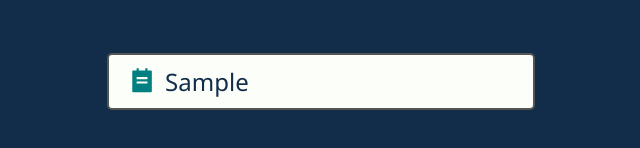
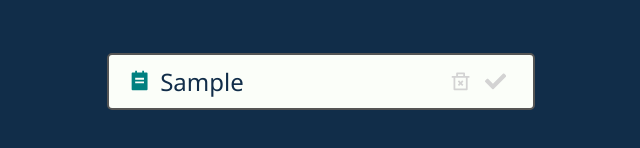
Before and after one commit to antgnist/react-todo, a React (Create React App) app: page / in a window 1280 px wide. Both pictures are taken after typing "Sample" into the empty fields and a click on the button "Submit". Shown: the part 164-312 px from the top of the page, without its empty margins (319-959 px from the left). Built offline with nearby package versions, Linux system fonts and the light colour scheme.

Commit message:
toggle completedTodo and delete Todo

```diff
--- a/src/App.js
+++ b/src/App.js
@@ -1,9 +1,9 @@
 import { v4 as uuidv4 } from 'uuid';
+import { useState } from 'react';
 
 import './App.css';
 import TodoForm from './components/Todos/TodoForm';
 import TodoList from './components/Todos/TodoList';
-import { useState } from 'react';
 
 function App() {
   const [todos, setTodos] = useState([]);
@@ -16,18 +16,30 @@
     };
     setTodos([...todos, newTodo]);
   }
+
   function deleteTodoHandler(id) {
-    // todos.splice(id, 1);
-    //  let newArr = todos.filter((elem) => elem.id !== id);
+    setTodos(todos.filter((todo) => todo.id !== id));
+  }
 
-    setTodos([...todos.filter((elem) => elem.id !== id)]);
+  function toggleTodoHandler(id) {
+    setTodos(
+      todos.map((todo) =>
+        todo.id === id
+          ? { ...todo, isComplited: !todo.isComplited }
+          : { ...todo }
+      )
+    );
   }
 
   return (
     <div className="App">
       <h1>Todo App</h1>
       <TodoForm addTodo={addTodoHandler} />
-      <TodoList todos={todos} deleteTodo={deleteTodoHandler} />
+      <TodoList
+        todos={todos}
+        deleteTodo={deleteTodoHandler}
+        toggleTodo={toggleTodoHandler}
+      />
     </div>
   );
 }
--- a/src/components/Todos/Todo.js
+++ b/src/components/Todos/Todo.js
@@ -1,19 +1,29 @@
-import { useState } from 'react';
-import { RiTodoFill } from 'react-icons/ri';
+import { RiTodoFill, RiDeleteBin2Line } from 'react-icons/ri';
+import { FaCheck } from 'react-icons/fa';
 
 import styles from './Todo.module.css';
 
-function Todo({ todo, isComplited, id, deleteTodo }) {
-  const [complited, setComplited] = useState(isComplited);
+function Todo({ todo, deleteTodo, toggleTodo }) {
   return (
     <div
-      onDoubleClick={() => {
-        deleteTodo(id);
-      }}
-      className={styles.todo}
+      className={`${styles.todo} ${
+        todo.isComplited ? styles.completedTodo : ''
+      }`}
     >
       <RiTodoFill className={styles.todoIcon} />
-      <div className={styles.todoText}>{todo}</div>
+      <div className={styles.todoText}>{todo.text}</div>
+      <RiDeleteBin2Line
+        className={styles.deleteIcon}
+        onClick={() => {
+          deleteTodo(todo.id);
+        }}
+      />
+      <FaCheck
+        className={styles.checkIcon}
+        onClick={() => {
+          toggleTodo(todo.id);
+        }}
+      />
     </div>
   );
 }
--- a/src/components/Todos/Todo.module.css
+++ b/src/components/Todos/Todo.module.css
@@ -8,7 +8,6 @@
   border: 2px solid #555;
   color: #112d49;
   background-color: #fbfef9;
-  user-select: none;
 }
 
 .todoText {
@@ -21,3 +20,38 @@
   margin-right: 10px;
   color: teal;
 }
+
+.completedTodo {
+  background-color: unset;
+  border-color: gray;
+  color: gray;
+}
+
+.todo.completedTodo .todoIcon,
+.todo.completedTodo .checkIcon,
+.todo.completedTodo .deleteIcon {
+  color: gray;
+}
+
+.checkIcon,
+.deleteIcon {
+  cursor: pointer;
+  color: lightgrey;
+  padding: 0 7px;
+  font-size: 1.8rem;
+  transition: transform 0.3s;
+}
+
+.checkIcon:hover,
+.deleteIcon:hover {
+  cursor: pointer;
+  transform: scale(1.3);
+}
+
+.checkIcon:hover {
+  color: green;
+}
+
+.deleteIcon:hover {
+  color: red;
+}
--- a/src/components/Todos/TodoForm.js
+++ b/src/components/Todos/TodoForm.js
@@ -6,7 +6,6 @@
 
   function onSubmitHandler(event) {
     event.preventDefault();
-    console.log(text);
     addTodo(text);
     setText('');
   }
--- a/src/components/Todos/TodoList.js
+++ b/src/components/Todos/TodoList.js
@@ -1,17 +1,16 @@
 import Todo from './Todo';
 import styles from './TodoList.module.css';
 
-function TodoList({ todos, deleteTodo }) {
+function TodoList({ todos, deleteTodo, toggleTodo }) {
   return (
     <div className={styles.todoListContainer}>
       {!todos.length && <h2>To do is Empty...</h2>}
-      {todos.map((todo, index) => (
+      {todos.map((todo) => (
         <Todo
           key={todo.id}
-          todo={todo.text}
-          isComplited={todo.isComplited}
-          id={todo.id}
+          todo={todo}
           deleteTodo={deleteTodo}
+          toggleTodo={toggleTodo}
         />
       ))}
     </div>
```
